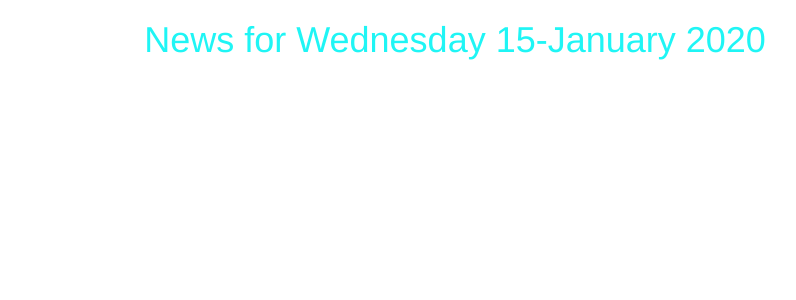
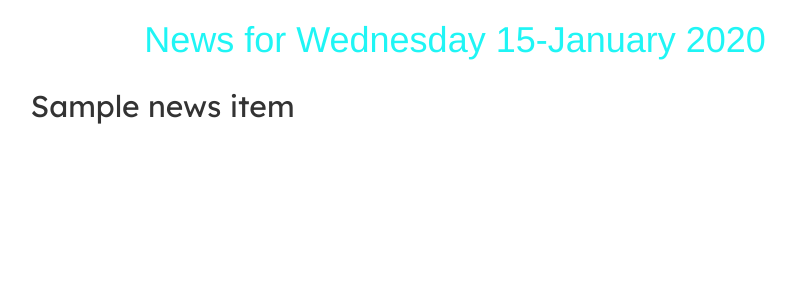
Before and after one commit to markmumba/Django_learning, a Django app: template news/templates/all-news/today-news.html in a window 1280 px wide. Shown: the part 52-352 px from the top of the page, without its empty margins (185-981 px from the left). Run offline with Django 3.2, Linux system fonts and the light colour scheme; the template is opened without the code that fills it: most values are stand-ins (such as "Sample title", 1, 10 or a date in 2020); some libraries are stand-ins or nearby versions.

```diff
--- a/news/templates/all-news/base.html
+++ b/news/templates/all-news/base.html
@@ -16,6 +16,7 @@
     {% block styles %}
       {% bootstrap_css %}
       <link rel="stylesheet" href="{% static 'css/basenews.css' %}">
+      <link href="https://fonts.googleapis.com/css?family=Lexend+Deca&display=swap" rel="stylesheet">
     {% endblock %}
 
 </head>
--- a/news/templates/all-news/today-news.html
+++ b/news/templates/all-news/today-news.html
@@ -3,4 +3,29 @@
 
 {% block content %}
 {{block.super}}
+
+<div class="container">
+    {% for news_item in news %}
+
+    <div class = 'row' style="font-family:'Lexend Deca', sans-serif;font-size: 55px;">
+        <div class="col-xs-6 col-sm-6 col-md-6 col-lg-6">
+            <h2 class="text-center"> {{ news_item.title }} </h2>
+          </div>
+
+        </div>
+
+        {% empty %}
+        <div class="row">
+          <h2 class="text-center">There No News Items</h2>
+        </div>
+        {% endfor %}
+
+      </div>
+
+    </div>
+</div>
+
+
+
+
 {% endblock %}
```
Also changed, not shown: news/models.py (+13 -0 lines), news/tests.py (+11 -5 lines), news/views.py (+8 -4 lines).
